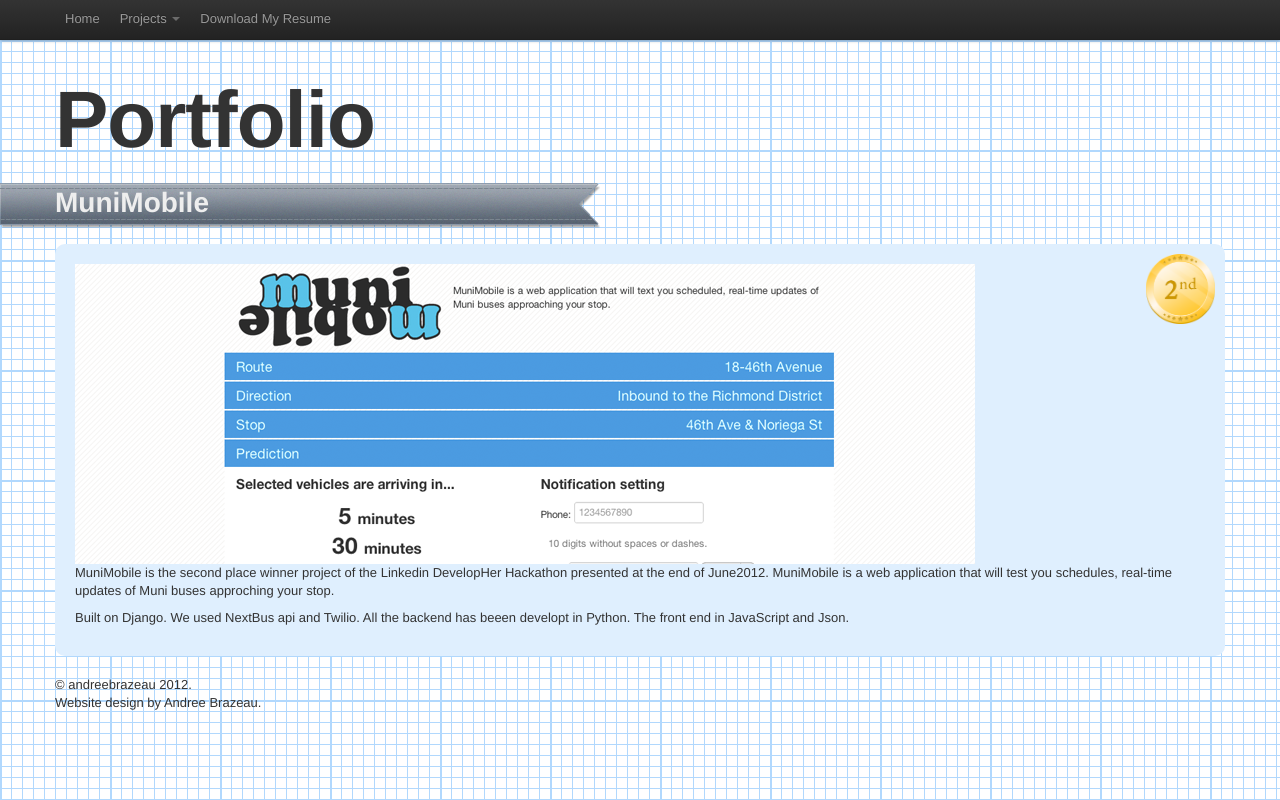
After one commit to andreebrazeau/Personal-Website, a Django app: page /project/ in a window 1280 px wide. The commit adds this page. Run offline with Django 3.2, Linux system fonts and the light colour scheme; some libraries are stand-ins or nearby versions.

Commit message:
added project html

```diff
--- a/blog/views.py
+++ b/blog/views.py
@@ -31,3 +31,6 @@ def blog(request, blog_id):
 
 def index(request):
     return render_to_response('index.html')
+
+def project(request):
+    return render_to_response('project.html')
--- a/myblog/settings.py
+++ b/myblog/settings.py
@@ -3,7 +3,7 @@
 import psycopg2
 
 DEBUG = False
-TEMPLATE_DEBUG = False
+TEMPLATE_DEBUG = True
 
 ADMINS = (
     #('Andree', 'andreebrazeau@gmail.com'),
--- a/myblog/urls.py
+++ b/myblog/urls.py
@@ -18,6 +18,7 @@ urlpatterns = patterns('',
     url(r'^blog/(?P<blog_id>\d+)/$', 'blog.views.blog'),
     url(r'^admin/', include(admin.site.urls)),
     url(r'^$','blog.views.index', name = 'index'),
+    url(r'^project/$','blog.views.project', name = 'index'),
 
 )
 
--- a/static/css/addedcss.css
+++ b/static/css/addedcss.css
@@ -69,6 +69,7 @@ div.opacity
     background:#DFEFFE;
     padding:20px;
     border-radius:10px;
+    position:relative;
 }
 .centered
 {
@@ -125,3 +126,9 @@ padding:0;
 body {
     padding-top: 80px;
 }
+#medal {
+    position:absolute;
+    top: 10px;
+    right:10px;
+    height:70px;
+}
--- /dev/null
+++ b/templates/project.html
@@ -0,0 +1,37 @@
+{% extends "base.html" %}
+
+{% block content %}
+
+		<!-- ================================ Masterhead ================================ -->
+		<div class="container">
+            <header class="jumbotron subhead" id ="overview">
+                <h1>Portfolio</h1>
+            </header>
+	    </div> <!--end div container-->
+	    <!--<div class="instagram"></div>-->
+<section id = "global">
+    <div class="container-headers">
+        <div class="container">
+            <h2>MuniMobile</h2>
+        </div>
+    </div>
+    <div class="container" >
+        <div class="opacity">
+            <a href='http://munimobile.herokuapp.com' target='blank'>
+                <img src='/media/static/images/munimobile_preview.png'>
+                <img src='/media/static/images/medal.png' id='medal'>
+            </a>
+            <p>
+                MuniMobile is the second place winner project of the Linkedin DevelopHer
+                Hackathon presented at the end of June2012. MuniMobile is a web application
+                that will test you schedules, real-time updates of Muni buses approching your
+                stop. </p>
+            <p>Built on Django. We used NextBus api and Twilio. All the backend has beeen
+                developt in Python. The front end in JavaScript and Json.</p>
+       </div><!--end row-fluid-->
+    </div> <!--end container-->
+</section>
+
+
+
+{% endblock %}
```
Also changed, not shown: database.db (deleted), static/images/images/medal_01.png (added), static/images/images/medal_02.png (added), static/images/images/medal_04.png (added), static/images/images/medal_05.png (added), static/images/medal.png (added), static/images/munimobile_preview.png (added), static/images/munimobile_sreen_shot.png (added), 2 other files.
